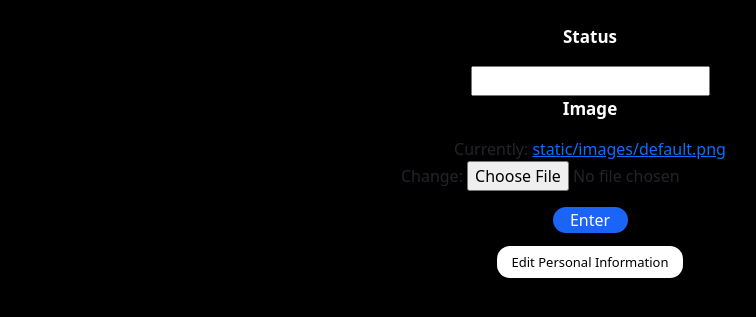
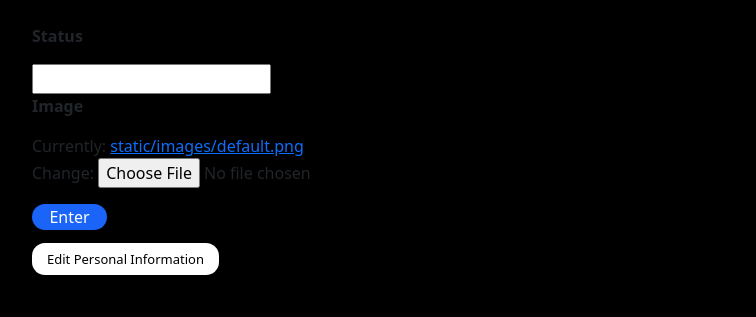
Before and after one commit to AleksandrZhukovin/DjangoInstagram, a Django app: page /edit_profile/1/ in a window 1280 px wide. Shown: the top 317 px of the page, without its empty margins (50-806 px from the left). Run offline with Django 4.2, Linux system fonts and the light colour scheme; a user stored in the database is signed in; data comes from the database, SQL or seed files in the repository.

Commit message:
fix(styles): delete unused classes

```diff
--- a/authentication/static/styles/login.css
+++ b/authentication/static/styles/login.css
@@ -5,17 +5,6 @@
   border: 1px solid black;
   color: white;
 }
-
-.label{
-    color: white;
-    font-size: 17px;
-}
-
-.main{
-    align-items: center;
-    justify-content: center;
-    text-align: center;
-    }
 
 .btn_e {
   width: 75px;
--- a/chat/static/styles/chat.css
+++ b/chat/static/styles/chat.css
@@ -64,7 +64,6 @@
     color: #BDBDBD;
 }
 
-
 @media screen and (max-width: 3000px) {
     .chats {
         width: 50%;
```
Also changed, not shown: accounts/static/styles/profile.css (+28 -0 lines).
